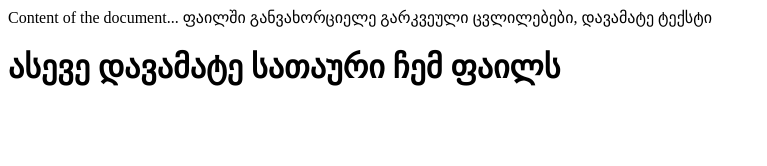
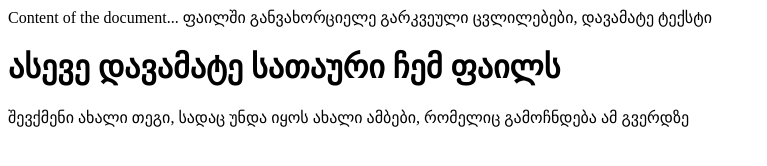
Before and after one commit to agts1305/GeoLAB01, a plain HTML site: page index.html in a window 1280 px wide. Shown: the whole page, without its empty margins (0-767 px from the left). Drawn offline with Linux system fonts and the light colour scheme.

Commit message:
შევქმენი ახალი თეგი ახალი ამბებისთვის, რომელიც გამოცნდება ამ გვერდზე და მინდა ავტვირტო გიტზე

```diff
--- a/index.html
+++ b/index.html
@@ -8,5 +8,6 @@
 Content of the document...
 ფაილში განვახორციელე გარკვეული ცვლილებები, დავამატე ტექსტი
 <h1>ასევე დავამატე სათაური ჩემ ფაილს</h1>
+<article>შევქმენი ახალი თეგი, სადაც უნდა იყოს ახალი ამბები, რომელიც გამოჩნდება ამ გვერდზე</article>
 </body>
 </html>
```
